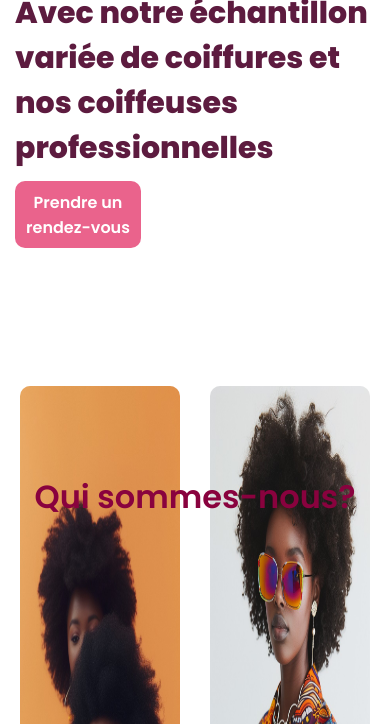
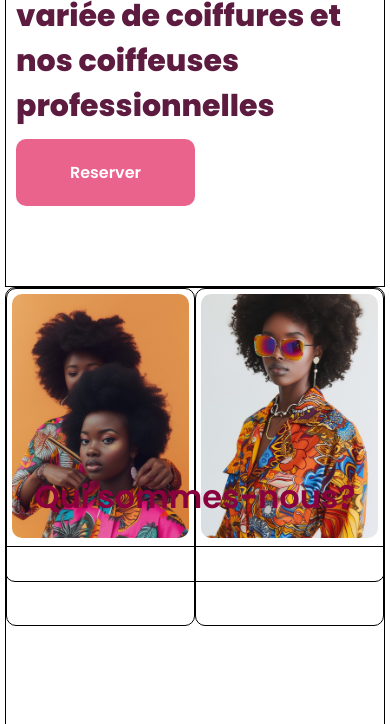
Before and after one commit to miakojean/cal-hair, a plain HTML site: page index.html in a window 390 px wide. Shown: the part 376-1100 px from the top of the page. Drawn offline with Linux system fonts and the light colour scheme.

Commit message:
responsive one

```diff
--- a/index.css
+++ b/index.css
@@ -116,7 +116,7 @@ section{
 }
 
 .right .img__card{
-    height: 85vh;
+    height: 75vh;
     width: 100%;
     /*border: 1px solid black;*/
     border-radius: 10px;
@@ -124,12 +124,13 @@ section{
 }
 
 img{
-    width: 100%;
+    width: 320px;
     box-sizing: border-box;
-    height: 100%;
+    height: 425px;
     border-radius: 10px;
     transition: 0.2s ease-in-out;
     cursor: pointer;
+    object-fit: cover;
 }
 img:hover{
     transform: scale(1.1);
@@ -216,6 +217,10 @@ header{
 
 @media (max-width: 767px){
 
+    body{
+        display: inline;
+    }
+
     nav{
         background:white;
         position: fixed;
@@ -278,15 +283,59 @@ header{
     }
     .container{
         display: inline;
+        height: 85vh;
     }
-    .left{
+    .container .left{
         display: flex;
         flex-direction: column;
         align-items: left;
+        height: 75vh;
+        border: 1px solid black;
     }
-    .right{
-        display: inline;
+
+    .container .right{
+        width: 100%;
+        height: 35vh;
+        display: grid;
+        grid-template-columns: repeat(auto-fill, 50%);
+        align-items: center;
+        justify-content: center;
+        border-radius: 10px;
+        box-sizing: border-box;
+        border: 1px solid black;
     }
+
+    .right .img__card{
+        height: 40vh;
+        width: 100%;
+        border: 1px solid black;
+        border-radius: 10px;
+        padding: 5px;
+    }
+
+    button{
+        width: 50%;
+        height: 8vh;
+        background: var(--blush);
+        border-radius: 10px;
+        font-size: 100%;
+        color: var(--white);
+        font-weight: 600;
+        border: none;
+        cursor: pointer;
+        transition: 0.2s ease-in-out;
+    }
+
+    img{
+        width: 100%;
+        box-sizing: border-box;
+        height: 75%;
+        border-radius: 10px;
+        transition: 0.2s ease-in-out;
+        cursor: pointer;
+        object-fit: cover;
+    }
+
     /* Fonts*/
     h1{
         font-size: 45px;
@@ -304,6 +353,41 @@ header{
         font-weight: 500;
     }
     /* Fonts*/
+
+    /**/
+    /*header*/
+    header{
+        justify-content: center;
+        color: var(--murrey);
+        text-align: center;
+        width: 100%;
+        font-size: 200%;
+        font-weight: 600;
+    }
+    /*header*/
+
+    .right__about{
+        width: 100%;
+        height: 85vh;
+        display: flex;
+        align-items: center;
+        justify-content: center;
+        border-radius: 10px;
+        box-sizing: border-box;
+        border: 1px solid black;
+        background-position: center;
+        padding: 10px;
+    }
+
+    /*Section About*/
+
+
+    /*services*/
+
+    .container .card{
+        width: 100%;
+        height: 80vh;
+        border: 1px solid black;
+    }
+    /**/
 }
-
-/**/
--- a/index.html
+++ b/index.html
@@ -35,7 +35,7 @@
                     Avec notre échantillon variée de coiffures et nos coiffeuses
                     professionnelles
                 </h2>
-                <button class="Rendez-vous" id="rendezVousBtn">Prendre un rendez-vous</button>
+                <button class="Rendez-vous" id="rendezVousBtn">Reserver</button>
             </div>
             <div class="right">
                 <div class="img__card">
```
